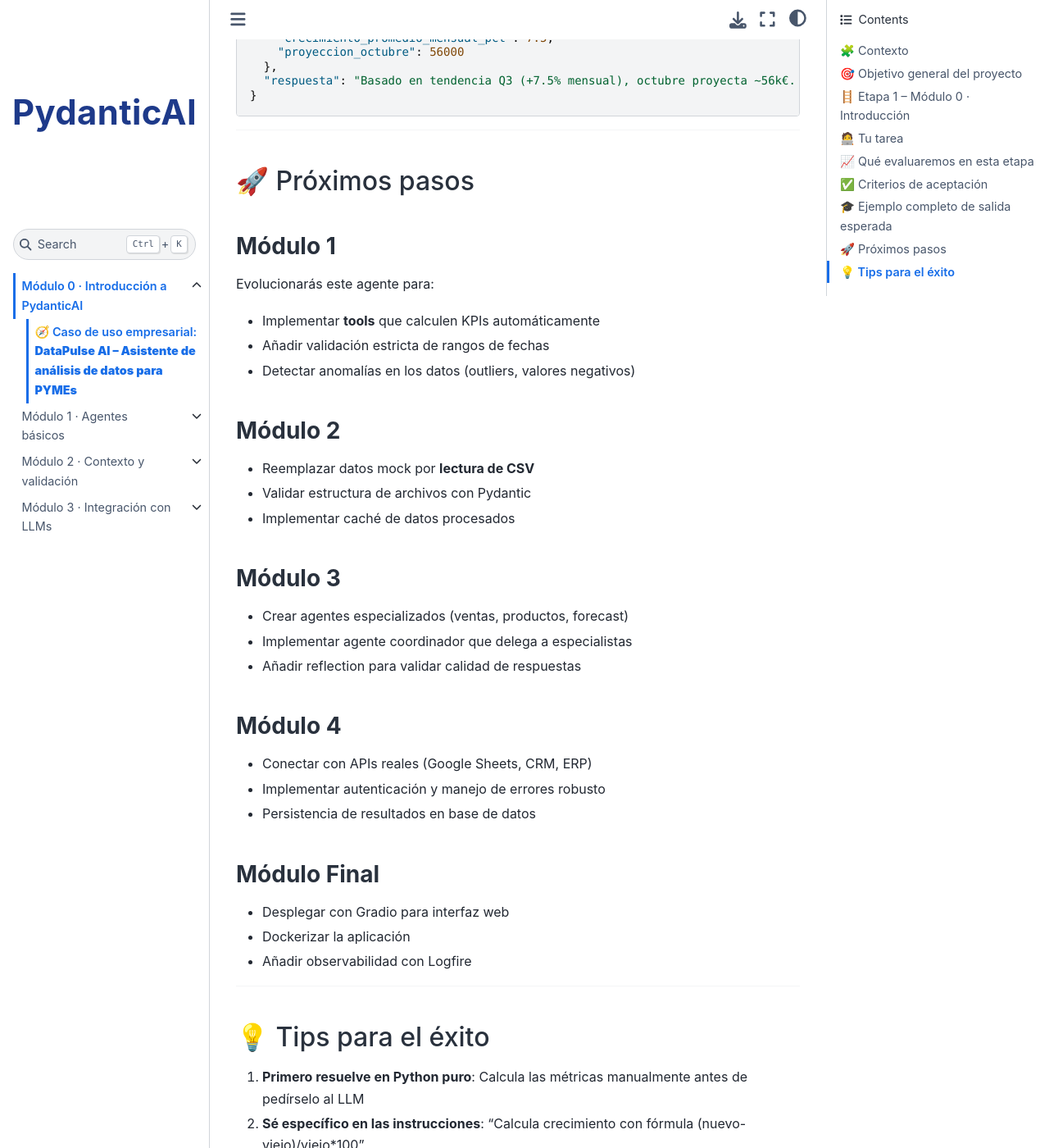
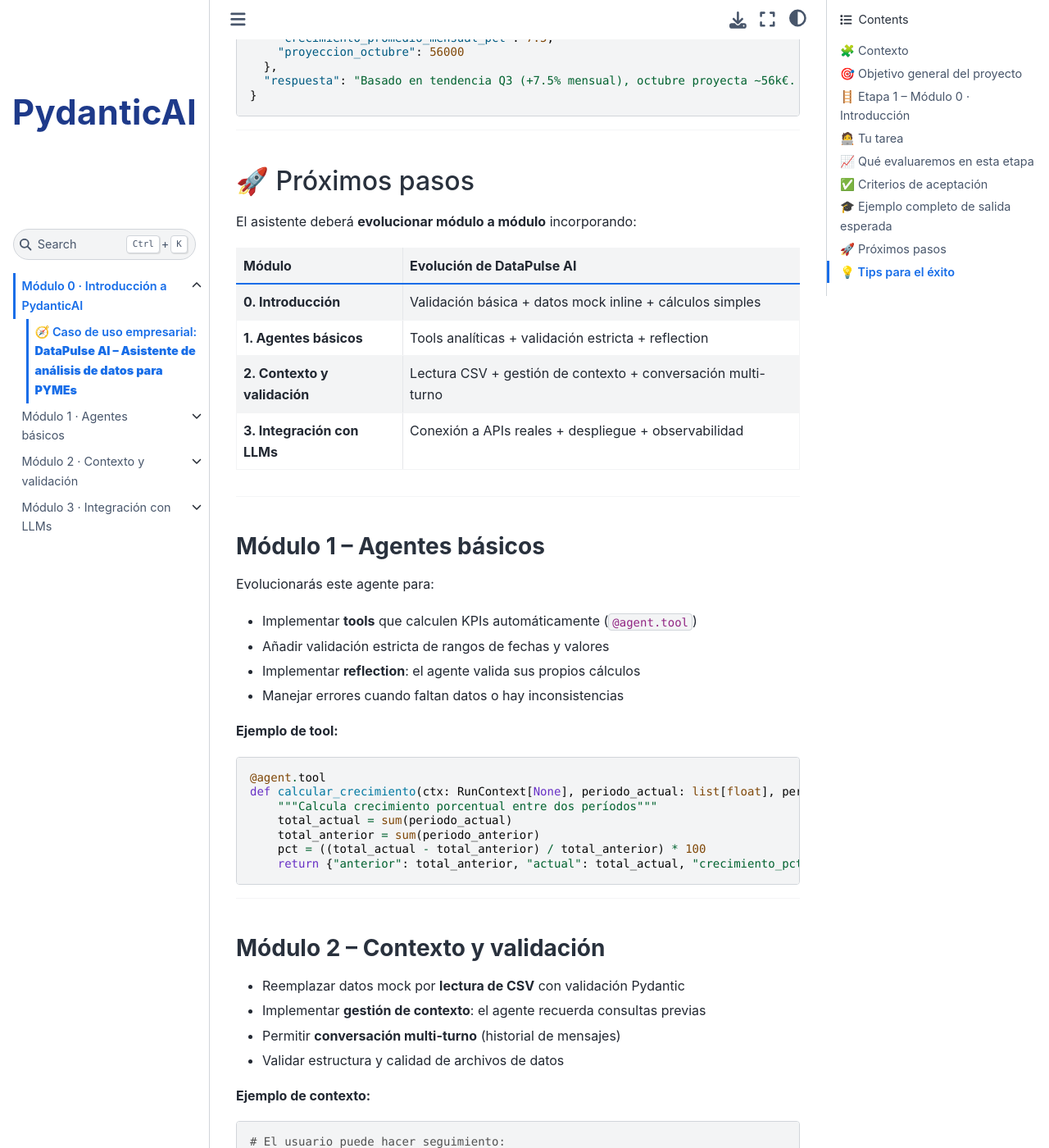
Before and after one commit to alfonsfreixes/pydanticai-course, a Jupyter Book: the page built from 00-introduccion/00_proyecto.md, in a window 1280 px wide and 1400 px high, scrolled down 6913 px. Shown: the whole window at 82% size. Built offline with Jupyter Book 1.0.4 settings and Sphinx 7.4.7 and the Sphinx Book theme 1.1.4, drawn with Linux system fonts in a browser that asks for light colours; pages that are not in the unit, such as notebooks, are missing from menus; some of the changed text lies outside the part shown.

Commit message:
Cambios en próximos pasos del miniproyecto para el modulo 0

````diff
--- a/00-introduccion/00_proyecto.md
+++ b/00-introduccion/00_proyecto.md
@@ -292,31 +292,69 @@ for consulta in consultas:
 
 ## 🚀 Próximos pasos
 
-### **Módulo 1**
+El asistente deberá **evolucionar módulo a módulo** incorporando:
+
+| Módulo | Evolución de DataPulse AI |
+|--------|---------------------------|
+| **0. Introducción** | Validación básica + datos mock inline + cálculos simples |
+| **1. Agentes básicos** | Tools analíticas + validación estricta + reflection |
+| **2. Contexto y validación** | Lectura CSV + gestión de contexto + conversación multi-turno |
+| **3. Integración con LLMs** | Conexión a APIs reales + despliegue + observabilidad |
+
+---
+
+### **Módulo 1 – Agentes básicos**
 Evolucionarás este agente para:
-- Implementar **tools** que calculen KPIs automáticamente
-- Añadir validación estricta de rangos de fechas
-- Detectar anomalías en los datos (outliers, valores negativos)
+- Implementar **tools** que calculen KPIs automáticamente (`@agent.tool`)
+- Añadir validación estricta de rangos de fechas y valores
+- Implementar **reflection**: el agente valida sus propios cálculos
+- Manejar errores cuando faltan datos o hay inconsistencias
 
-### **Módulo 2**
-- Reemplazar datos mock por **lectura de CSV**
-- Validar estructura de archivos con Pydantic
-- Implementar caché de datos procesados
+**Ejemplo de tool:**
+```python
+@agent.tool
+def calcular_crecimiento(ctx: RunContext[None], periodo_actual: list[float], periodo_anterior: list[float]) -> dict:
+    """Calcula crecimiento porcentual entre dos períodos"""
+    total_actual = sum(periodo_actual)
+    total_anterior = sum(periodo_anterior)
+    pct = ((total_actual - total_anterior) / total_anterior) * 100
+    return {"anterior": total_anterior, "actual": total_actual, "crecimiento_pct": round(pct, 2)}
+```
 
-### **Módulo 3**
-- Crear agentes especializados (ventas, productos, forecast)
-- Implementar agente coordinador que delega a especialistas
-- Añadir reflection para validar calidad de respuestas
+---
 
-### **Módulo 4**
-- Conectar con APIs reales (Google Sheets, CRM, ERP)
-- Implementar autenticación y manejo de errores robusto
-- Persistencia de resultados en base de datos
+### **Módulo 2 – Contexto y validación**
+- Reemplazar datos mock por **lectura de CSV** con validación Pydantic
+- Implementar **gestión de contexto**: el agente recuerda consultas previas
+- Permitir **conversación multi-turno** (historial de mensajes)
+- Validar estructura y calidad de archivos de datos
 
-### **Módulo Final**
-- Desplegar con Gradio para interfaz web
-- Dockerizar la aplicación
-- Añadir observabilidad con Logfire
+**Ejemplo de contexto:**
+```python
+# El usuario puede hacer seguimiento:
+# Usuario: "¿Qué producto creció más en Q3?"
+# Agente: "Premium con +33%"
+# Usuario: "¿Y cuánto vendió en total?" ← El agente recuerda que hablamos de Premium
+# Agente: "Premium vendió 24k€ en Q3"
+```
+
+---
+
+### **Módulo 3 – Integración con LLMs**
+- Conectar con **APIs reales** (Google Sheets, bases de datos, CRMs)
+- Implementar **agentes especializados** (agente de ventas, agente de productos, agente forecast)
+- Crear **agente coordinador** que delega a especialistas según la consulta
+- **Desplegar** con Gradio o FastAPI
+- Añadir **observabilidad** con Logfire para monitorear tokens y performance
+
+**Arquitectura final:**
+```
+Usuario → Agente Coordinador → [Agente Ventas | Agente Productos | Agente Forecast]
+                              ↓
+                         Google Sheets / PostgreSQL
+                              ↓
+                         Logfire (observabilidad)
+```
 
 ---
 
````
